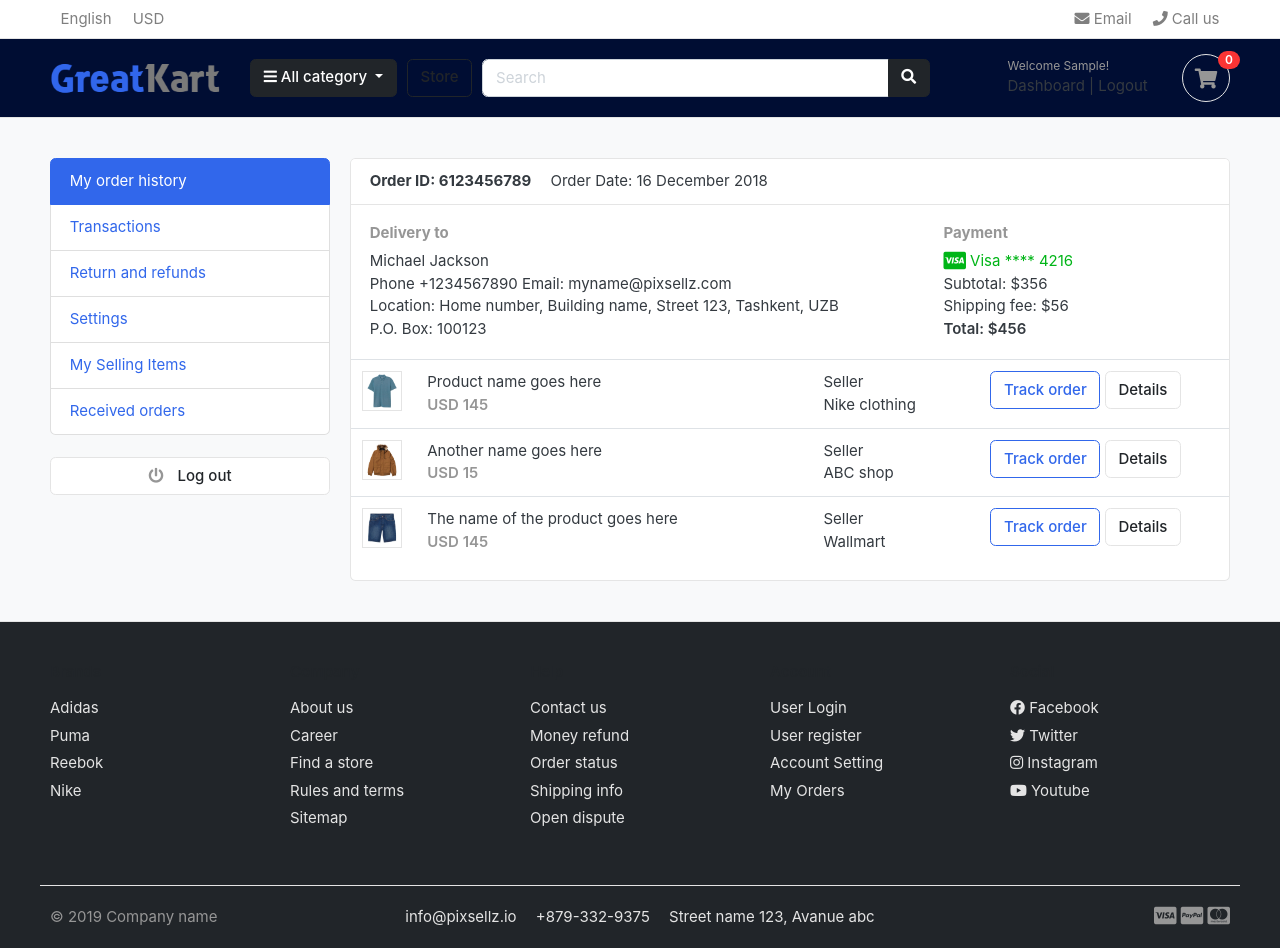
After one commit to Kunalp02/Ecommerce_Django, a Django app: page /accounts/dashboard/ in a window 1280 px wide. The commit adds this page. Run offline with Django 4.2, Linux system fonts and the light colour scheme; the visitor is signed in with stand-in values (Sample User, id 1); data that the repository does not hold is empty; some libraries are stand-ins or nearby versions; some web fonts are replaced.

Commit message:
fifth change

```diff
--- a/accounts/urls.py
+++ b/accounts/urls.py
@@ -1,5 +1,8 @@
-from django.urls import path
-from . import views
+from django.contrib import admin
+from django.urls import path, include
+from .import views
+from django.conf.urls.static import static
+from django.conf import settings
 
 
 
@@ -7,4 +10,6 @@ urlpatterns = [
     path('register/', views.register, name='register'),
     path('login/', views.login, name='login'),
     path('logout/', views.logout, name='logout'),
+    path('activate/<uidb64>/token>/', views.activate, name='activate'),
+    path('dashboard/', views.dashboard, name='dashboard'),
 ]
--- a/accounts/views.py
+++ b/accounts/views.py
@@ -60,7 +60,7 @@ def login(request):
 
         if user is not None:
             auth.login(request, user)
-            messages.success(request, 'You are now logged in.')
+            # messages.success(request, 'You are now logged in.')
             return redirect('dashboard')
         else:
             messages.error(request, 'Invalid login credentials')
--- a/static/js/script.js
+++ b/static/js/script.js
@@ -52,8 +52,9 @@ $(document).ready(function() {
 	} // end if
 
 
-
-
+    setTimeout(function(){
+        $('#message').fadeOut('slow')
+    }, 4000)
 
 });
 // jquery end
--- /dev/null
+++ b/templates/accounts/dashboard.html
@@ -0,0 +1,100 @@
+{% extends 'base.html' %}
+
+{% block content %}
+
+
+<!-- ========================= SECTION CONTENT ========================= -->
+<section class="section-conten padding-y bg">
+
+    <div class="container">
+        <div class="row">
+        <aside class="col-md-3">
+            <!--   SIDEBAR   -->
+            <ul class="list-group">
+                <a class="list-group-item active" href="#"> My order history </a>
+                <a class="list-group-item" href="#"> Transactions </a>
+                <a class="list-group-item" href="#"> Return and refunds </a>
+                <a class="list-group-item" href="#">Settings </a>
+                <a class="list-group-item" href="#"> My Selling Items </a>
+                <a class="list-group-item" href="#"> Received orders </a>
+            </ul>
+            <br>
+            <a class="btn btn-light btn-block" href="#"> <i class="fa fa-power-off"></i> <span class="text">Log out</span> </a>
+            <!--   SIDEBAR .//END   -->
+        </aside>
+        <main class="col-md-9">
+            <article class="card">
+            <header class="card-header">
+                <strong class="d-inline-block mr-3">Order ID: 6123456789</strong>
+                <span>Order Date: 16 December 2018</span>
+            </header>
+            <div class="card-body">
+                <div class="row">
+                    <div class="col-md-8">
+                        <h6 class="text-muted">Delivery to</h6>
+                        <p>Michael Jackson <br>
+                        Phone +1234567890 Email: myname@pixsellz.com <br>
+                        Location: Home number, Building name, Street 123,  Tashkent, UZB <br>
+                        P.O. Box: 100123
+                         </p>
+                    </div>
+                    <div class="col-md-4">
+                        <h6 class="text-muted">Payment</h6>
+                        <span class="text-success">
+                            <i class="fab fa-lg fa-cc-visa"></i>
+                            Visa  **** 4216
+                        </span>
+                        <p>Subtotal: $356 <br>
+                         Shipping fee:  $56 <br>
+                         <span class="b">Total:  $456 </span>
+                        </p>
+                    </div>
+                </div> <!-- row.// -->
+            </div> <!-- card-body .// -->
+            <div class="table-responsive">
+            <table class="table table-hover">
+                <tr>
+                    <td width="65">
+                        <img src="../images/items/1.jpg" class="img-xs border">
+                    </td>
+                    <td>
+                        <p class="title mb-0">Product name goes here </p>
+                        <var class="price text-muted">USD 145</var>
+                    </td>
+                    <td> Seller <br> Nike clothing </td>
+                    <td width="250"> <a href="#" class="btn btn-outline-primary">Track order</a> <a href="#" class="btn btn-light"> Details </a> </td>
+                </tr>
+                <tr>
+                    <td>
+                        <img src="../images/items/2.jpg" class="img-xs border">
+                    </td>
+                    <td>
+                        <p class="title mb-0">Another name goes here </p>
+                        <var class="price text-muted">USD 15</var>
+                    </td>
+                    <td> Seller <br> ABC shop </td>
+                    <td> <a href="#" class="btn btn-outline-primary">Track order</a> <a href="#" class="btn btn-light"> Details </a> </td>
+                </tr>
+                <tr>
+                    <td>
+                        <img src="../images/items/3.jpg" class="img-xs border">
+                    </td>
+                    <td>
+                        <p class="title mb-0">The name of the product  goes here </p>
+                        <var class="price text-muted">USD 145</var>
+                    </td>
+                    <td> Seller <br> Wallmart </td>
+                    <td> <a href="#" class="btn btn-outline-primary">Track order</a> <a href="#" class="btn btn-light"> Details </a> </td>
+                </tr>
+            </table>
+            </div> <!-- table-responsive .end// -->
+            </article> <!-- order-group.// -->
+        </main>
+    </div> <!-- row.// -->
+    </div>
+
+
+    </section>
+
+
+{% endblock content %}
--- a/templates/accounts/register.html
+++ b/templates/accounts/register.html
@@ -6,8 +6,8 @@
   <!-- ============================ COMPONENT REGISTER   ================================= -->
   <div class="card mx-auto" style="max-width: 520px; margin-top: 40px">
     <article class="card-body">
-        {% include 'includes/alerts.html' %}
       <header class="mb-4"><h4 class="card-title">Sign up</h4></header>
+      {% include 'includes/alerts.html' %}
       <form action="{% url 'register' %}" method="post">
         {% csrf_token %}
 
@@ -62,7 +62,7 @@
     <!-- card-body.// -->
   </div>
   <!-- card .// -->
-  <p class="text-center mt-4">Have an account? <a href="">Log In</a></p>
+  <p class="text-center mt-4">Have an account? <a href="{% url 'login' %}">Log In</a></p>
   <br /><br />
   <!-- ============================ COMPONENT REGISTER  END.// ================================= -->
 
--- a/templates/includes/navbar.html
+++ b/templates/includes/navbar.html
@@ -69,14 +69,14 @@
                                 <a href="{% url 'register' %}"> Register</a>
                             </div>
                         </div>
-                        {% else %}
-                        {% comment %} <div class="widget-header">
+                         {% else %}
+                        <div class="widget-header">
                             <small class="title text-muted">Welcome {{ user.first_name }}!</small>
                             <div>
-                                <a href="{% url 'dashboard' %}">Dashboard</a> <span class="dark-transp"> | </span>
+                                <a href="#">Dashboard</a> <span class="dark-transp"> | </span>
                                 <a href="{% url 'logout' %}">Logout</a>
                             </div>
-                        </div> {% endcomment %}
+                        </div>
                         {% endif %}
                         <a href="{% url 'cart' %}" class="widget-header pl-3 ml-3">
                             <div class="icon icon-sm rounded-circle border"><i class="fa fa-shopping-cart"></i></div>
```
Also changed, not shown: shop/settings.py (+11 -2 lines), templates/accounts/account_verification_email.html (+10 -0 lines), templates/accounts/login.html (+46 -0 lines), templates/includes/alerts.html (+10 -8 lines).
